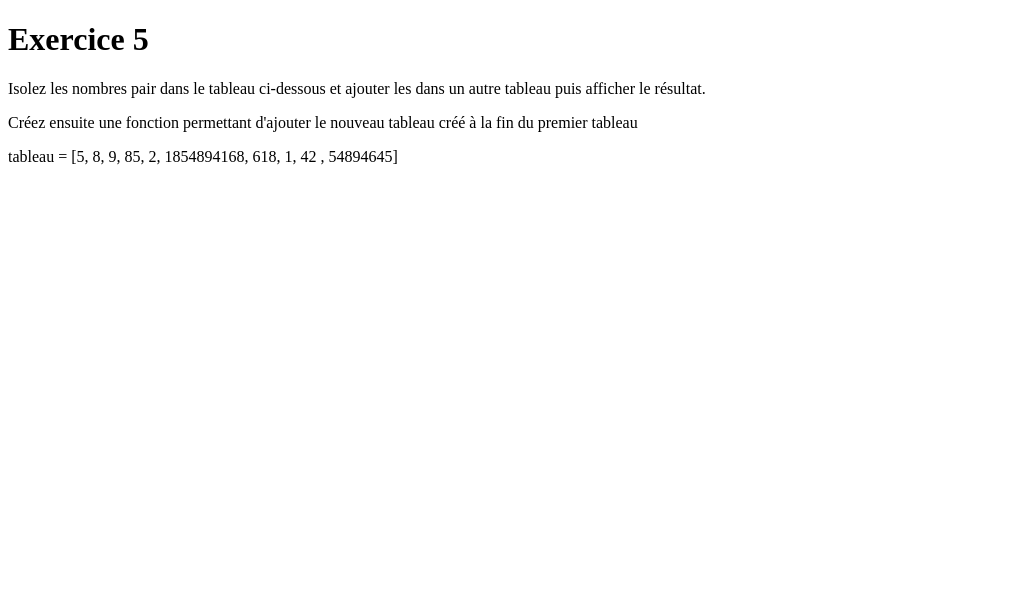
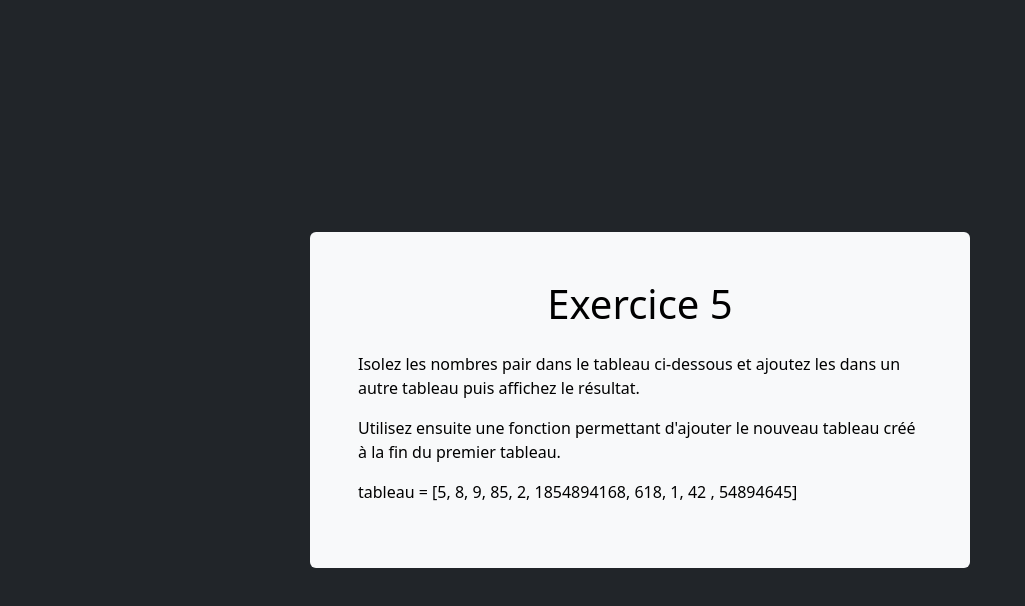
Before and after one commit to MeloScav/js-exercise, a plain HTML site: page ui-ux-design/ex5/index.html in a window 1280 px wide. Shown: the whole page, without its empty margins (0-1025 px from the left). Drawn offline with nearby package versions, Linux system fonts and the light colour scheme.

Commit message:
Change structure

```diff
--- a/ui-ux-design/ex5/index.html
+++ b/ui-ux-design/ex5/index.html
@@ -5,15 +5,28 @@
     <meta charset="UTF-8">
     <meta http-equiv="X-UA-Compatible" content="IE=edge">
     <meta name="viewport" content="width=device-width, initial-scale=1.0">
-    <title>Document</title>
+    <link href="https://cdn.jsdelivr.net/npm/bootstrap@5.2.2/dist/css/bootstrap.min.css" rel="stylesheet"
+        integrity="sha384-Zenh87qX5JnK2Jl0vWa8Ck2rdkQ2Bzep5IDxbcnCeuOxjzrPF/et3URy9Bv1WTRi" crossorigin="anonymous">
+
+    <title>Exercice 5</title>
 </head>
 
 <body>
-    <h1>Exercice 5</h1>
-    <p>Isolez les nombres pair dans le tableau ci-dessous et ajouter les dans un autre tableau puis afficher le
-        résultat.</p>
-    <p>Créez ensuite une fonction permettant d'ajouter le nouveau tableau créé à la fin du premier tableau</p>
-    <p>tableau = [5, 8, 9, 85, 2, 1854894168, 618, 1, 42 , 54894645]</p>
+    <main class="text-bg-dark vh-100 d-flex flex-column justify-content-center align-items-center"
+        style="min-height: 100vh;">
+        <div class="text-bg-light my-2 p-3 p-sm-4 p-md-5 rounded" style="width: 100%; max-width: 660px;">
+            <h1 class="text-center">Exercice 5</h1>
+            <div class="pt-2 pt-sm-3">
+                <p>Isolez les nombres pair dans le tableau ci-dessous et ajoutez les dans un autre tableau puis affichez
+                    le résultat.</p>
+                <p>
+                    Utilisez ensuite une fonction permettant d'ajouter le nouveau tableau créé à la fin du premier
+                    tableau.
+                </p>
+                <p>tableau = [5, 8, 9, 85, 2, 1854894168, 618, 1, 42 , 54894645]</p>
+            </div>
+        </div>
+    </main>
 
     <script src="script.js"></script>
 </body>
```
Also changed, not shown: ui-ux-design/ex1/index.html (+13 -4 lines), ui-ux-design/ex2/index.html (+17 -3 lines), ui-ux-design/ex3/index.html (+14 -4 lines), ui-ux-design/ex4/index.html (+16 -4 lines).
